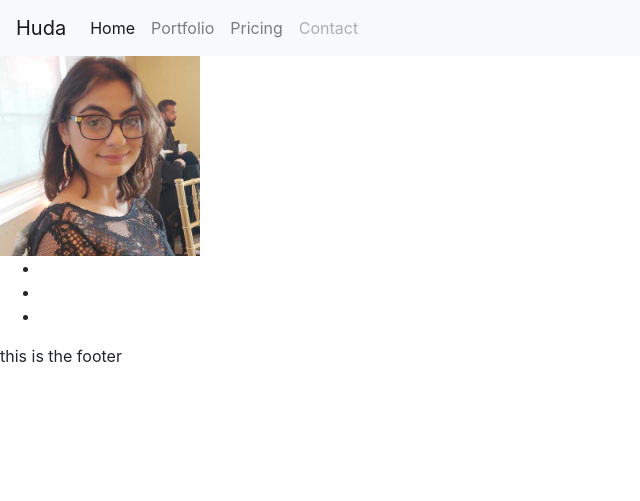
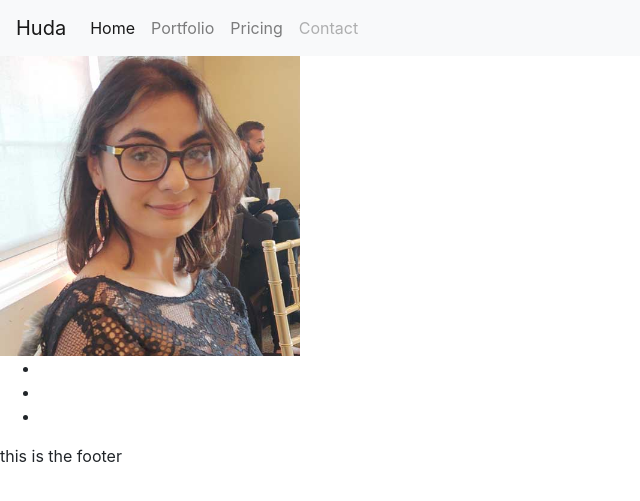
Before and after one commit to yodard/mysite, a Jekyll site: the page built from index.html, in a window 1280 px wide. Shown: the top 501 px of the page, without its empty margins (0-640 px from the left). Built offline with Jekyll 4.4.1, drawn with Linux system fonts in a browser that asks for light colours.

Commit message:
Update default.html

```diff
--- a/_layouts/default.html
+++ b/_layouts/default.html
@@ -12,7 +12,7 @@
 
         {% include header.html %}
 
-<img src="{{site.baseurl}}assets/img/hud.jpg" width="200">
+<img src="{{site.baseurl}}assets/img/hud.jpg" width="300">
 
     <ul class="icons">
         <li><i class="fab fa-instagram"></i></li>
```
